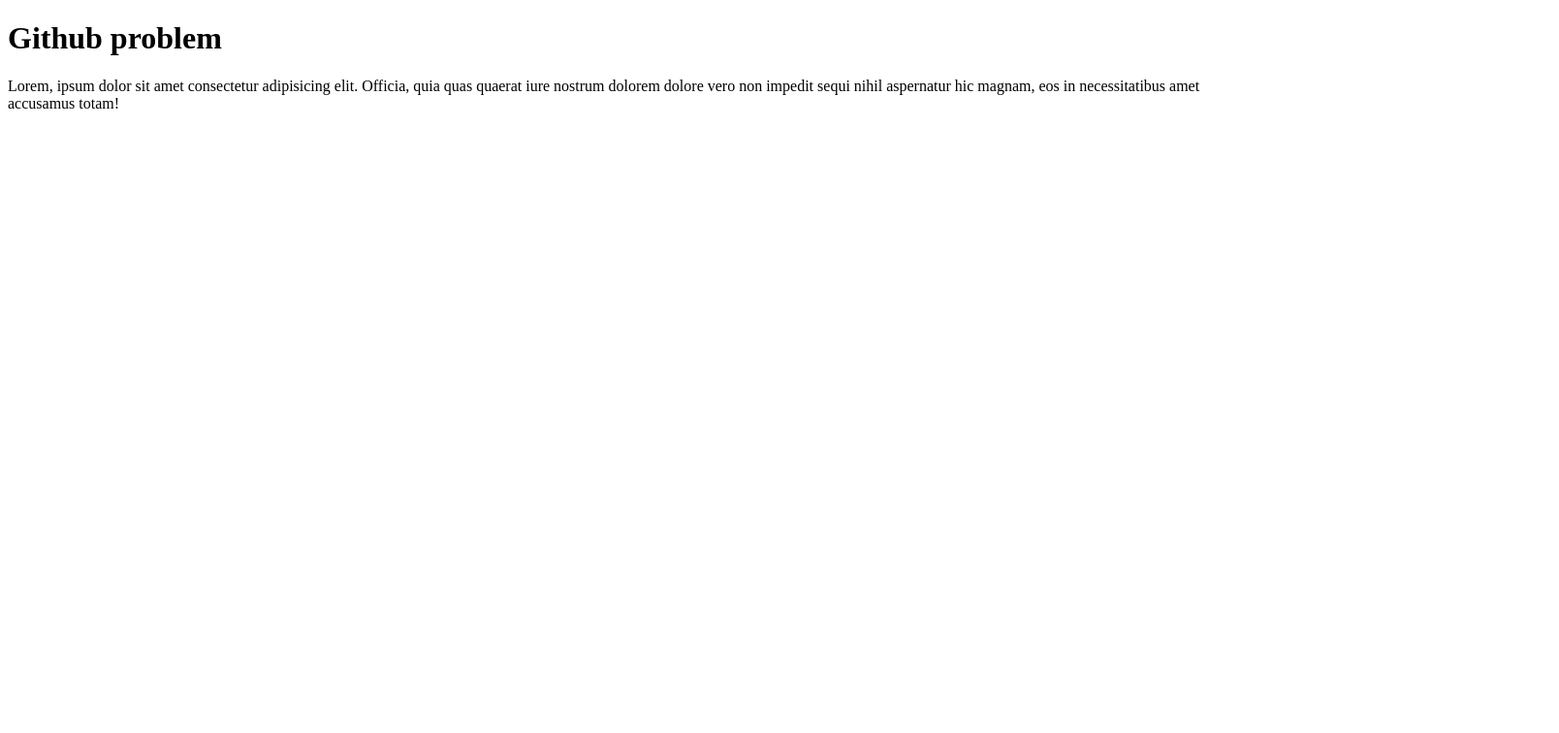
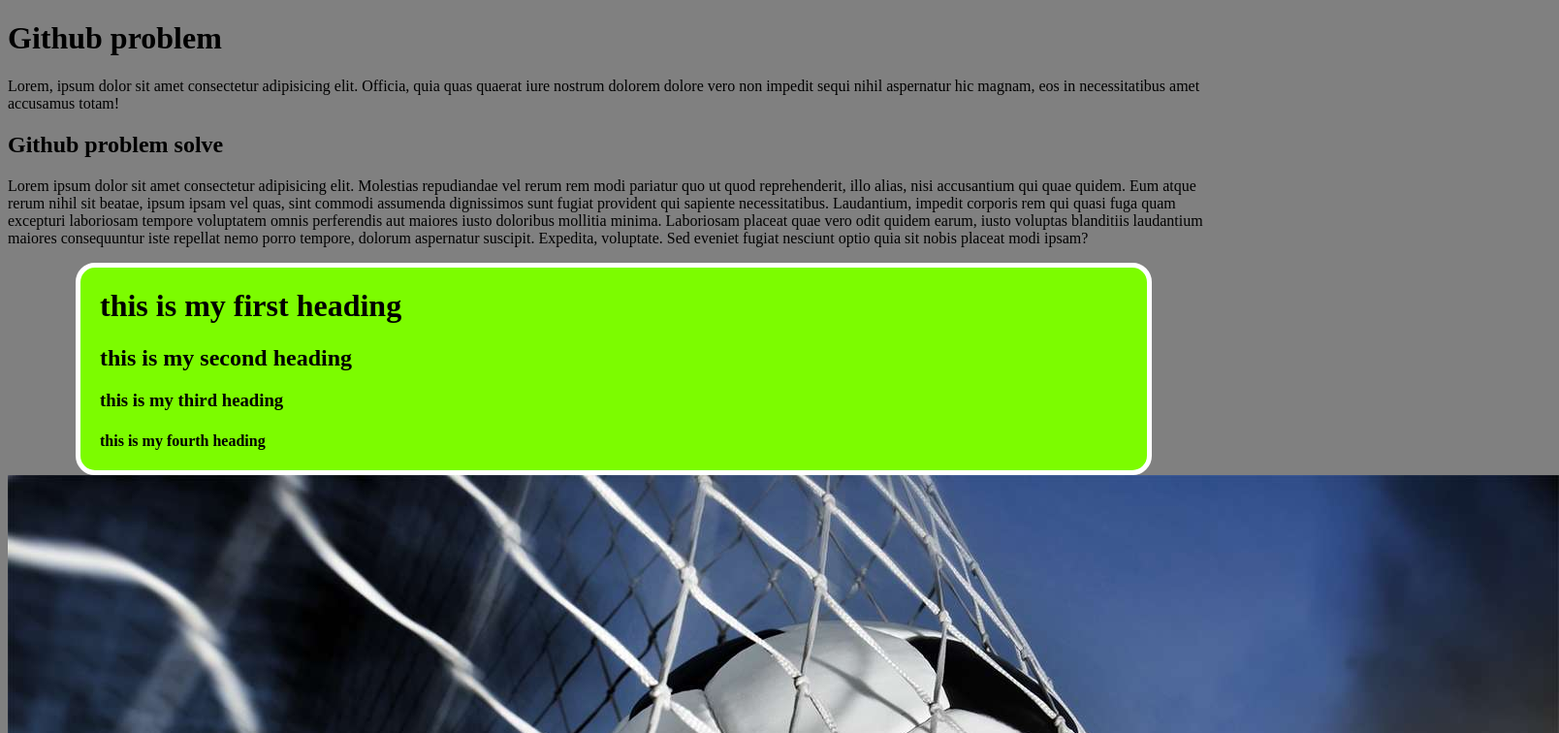
Before and after one commit to Palash-ahmed/git-hub, a plain HTML site: page index.html in a window 1280 px wide. Shown: the top 756 px of the page at 97% size, 1608 px wide, since content can reach past the window. Drawn offline with Linux system fonts and the light colour scheme.

Commit message:
my first commit in my git hub repository

```diff
--- a/index.html
+++ b/index.html
@@ -5,9 +5,25 @@
     <meta http-equiv="X-UA-Compatible" content="IE=edge">
     <meta name="viewport" content="width=device-width, initial-scale=1.0">
     <title>Github problem</title>
+    <link rel="stylesheet" href="style.css">
 </head>
 <body>
     <h1>Github problem</h1>
     <p>Lorem, ipsum dolor sit amet consectetur adipisicing elit. Officia, quia quas quaerat iure nostrum dolorem dolore vero non impedit sequi nihil aspernatur hic magnam, eos in necessitatibus amet accusamus totam!</p>
+    <h2>Github problem solve</h2>
+    <p>Lorem ipsum dolor sit amet consectetur adipisicing elit. Molestias repudiandae vel rerum rem modi pariatur quo ut quod reprehenderit, illo alias, nisi accusantium qui quae quidem. Eum atque rerum nihil sit beatae, ipsum ipsam vel quas, sint commodi assumenda dignissimos sunt fugiat provident qui sapiente necessitatibus. Laudantium, impedit corporis rem qui quasi fuga quam excepturi laboriosam tempore voluptatem omnis perferendis aut maiores iusto doloribus mollitia minima. Laboriosam placeat quae vero odit quidem earum, iusto voluptas blanditiis laudantium maiores consequuntur iste repellat nemo porro tempore, dolorum aspernatur suscipit. Expedita, voluptate. Sed eveniet fugiat nesciunt optio quia sit nobis placeat modi ipsam?</p>
+    <div class="heading">
+        <h1>this is my first heading</h1>
+        <h2>this is my second heading</h2>
+        <h3>this is my third heading</h3>
+        <h4>this is my fourth heading</h4>
+    </div>
+    <div>
+        <img src="images/football.jpg" alt="">
+    </div>
+    <div>
+        <h1 class="messi">Messi vs Christiano ronaldo</h1>
+        <img src="images/messi.jpg" alt="">
+    </div>
 </body>
 </html>
--- /dev/null
+++ b/style.css
@@ -0,0 +1,14 @@
+body{
+    background-color: gray;
+}
+.heading{
+    background-color: lawngreen;
+    border: 5px solid white;
+    width: 1080px;
+    padding-left: 20px;
+    margin-left: 70px;
+    border-radius: 20px;
+}
+.messi{
+    color: white;
+}
```
Also changed, not shown: images/football.jpg (added), images/messi.jpg (added), 2 other files.
